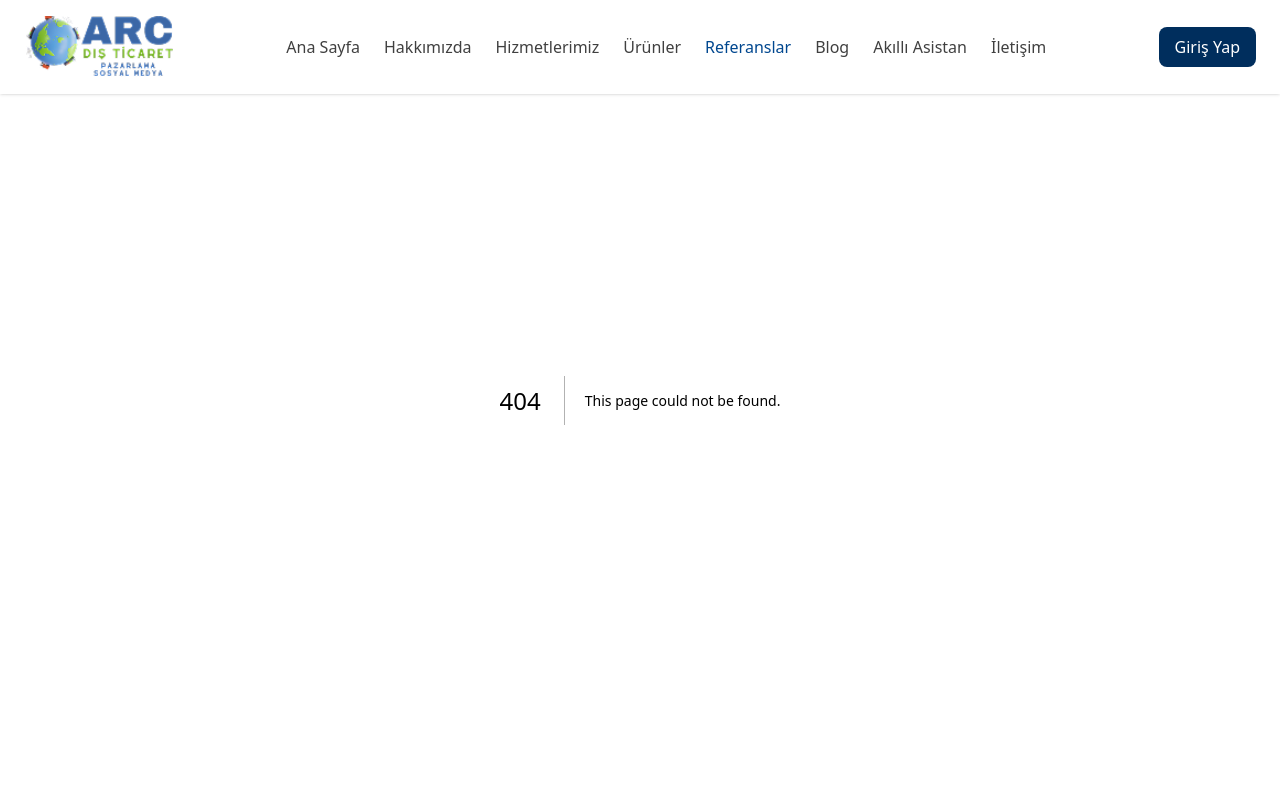
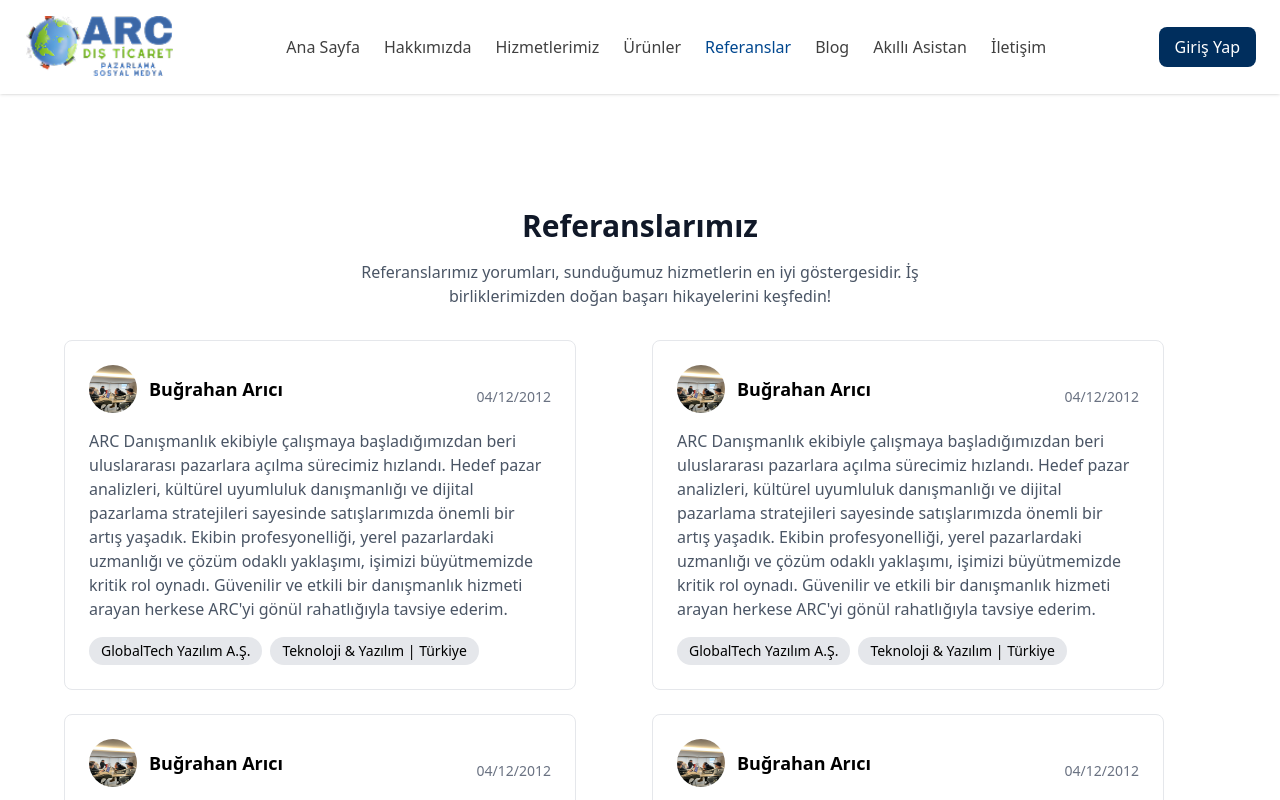
Before and after one commit to poyrazavsever/arc_foreign_trade, a Next.js app: page /references in a window 1280 px wide. Before the commit this address had no page. Shown: the top 800 px of the page. Built offline with nearby package versions, Linux system fonts and the light colour scheme.

Commit message:
feat: done testimonials section in references

```diff
--- /dev/null
+++ b/components/References/TestimonialCard.jsx
@@ -0,0 +1,32 @@
+import React from 'react'
+
+const TestimonialCard = ({ name, date, text, company, imageSrc }) => (
+
+    <div className="bg-white border border-gray-200 rounded-lg p-6 max-w-lg w-full">
+
+      <div className="flex items-center justify-between w-full">
+
+          <div className="flex items-center gap-3 mb-4">
+
+            <img src={imageSrc} alt={name} className="rounded-full w-12 h-12" />
+
+            <h3 className="font-semibold text-lg">{name}</h3>
+
+          </div>
+
+          <p className="text-gray-500 text-sm">{date}</p>
+
+      </div>
+
+      <p className="text-gray-600 text-left">{text}</p>
+
+      <div className="mt-4 flex gap-2 flex-wrap">
+        {company.map((c, index) => (
+          <span key={index} className="px-3 py-1 bg-gray-200 text-sm rounded-full">{c}</span>
+        ))}
+      </div>
+
+    </div>
+  );
+
+export default TestimonialCard
--- /dev/null
+++ b/components/References/Testimonials.jsx
@@ -0,0 +1,58 @@
+import React from 'react';
+import TestimonialCard from './TestimonialCard';
+
+
+const testimonials = [
+  {
+    id: 1,
+    name: 'Buğrahan Arıcı',
+    date: '04/12/2012',
+    text: "ARC Danışmanlık ekibiyle çalışmaya başladığımızdan beri uluslararası pazarlara açılma sürecimiz hızlandı. Hedef pazar analizleri, kültürel uyumluluk danışmanlığı ve dijital pazarlama stratejileri sayesinde satışlarımızda önemli bir artış yaşadık. Ekibin profesyonelliği, yerel pazarlardaki uzmanlığı ve çözüm odaklı yaklaşımı, işimizi büyütmemizde kritik rol oynadı. Güvenilir ve etkili bir danışmanlık hizmeti arayan herkese ARC'yi gönül rahatlığıyla tavsiye ederim.",
+    company: ['GlobalTech Yazılım A.Ş.', 'Teknoloji & Yazılım | Türkiye'],
+    imageSrc: "/Images/herosection.jpg"
+  },
+  {
+    id: 2,
+    name: 'Buğrahan Arıcı',
+    date: '04/12/2012',
+    text: "ARC Danışmanlık ekibiyle çalışmaya başladığımızdan beri uluslararası pazarlara açılma sürecimiz hızlandı. Hedef pazar analizleri, kültürel uyumluluk danışmanlığı ve dijital pazarlama stratejileri sayesinde satışlarımızda önemli bir artış yaşadık. Ekibin profesyonelliği, yerel pazarlardaki uzmanlığı ve çözüm odaklı yaklaşımı, işimizi büyütmemizde kritik rol oynadı. Güvenilir ve etkili bir danışmanlık hizmeti arayan herkese ARC'yi gönül rahatlığıyla tavsiye ederim.",
+    company: ['GlobalTech Yazılım A.Ş.', 'Teknoloji & Yazılım | Türkiye'],
+    imageSrc: "/Images/herosection.jpg"
+  },
+  {
+    id: 3,
+    name: 'Buğrahan Arıcı',
+    date: '04/12/2012',
+    text: "ARC Danışmanlık ekibiyle çalışmaya başladığımızdan beri uluslararası pazarlara açılma sürecimiz hızlandı. Hedef pazar analizleri, kültürel uyumluluk danışmanlığı ve dijital pazarlama stratejileri sayesinde satışlarımızda önemli bir artış yaşadık. Ekibin profesyonelliği, yerel pazarlardaki uzmanlığı ve çözüm odaklı yaklaşımı, işimizi büyütmemizde kritik rol oynadı. Güvenilir ve etkili bir danışmanlık hizmeti arayan herkese ARC'yi gönül rahatlığıyla tavsiye ederim.",
+    company: ['GlobalTech Yazılım A.Ş.', 'Teknoloji & Yazılım | Türkiye'],
+    imageSrc: "/Images/herosection.jpg"
+  },
+  {
+    id: 4,
+    name: 'Buğrahan Arıcı',
+    date: '04/12/2012',
+    text: "ARC Danışmanlık ekibiyle çalışmaya başladığımızdan beri uluslararası pazarlara açılma sürecimiz hızlandı. Hedef pazar analizleri, kültürel uyumluluk danışmanlığı ve dijital pazarlama stratejileri sayesinde satışlarımızda önemli bir artış yaşadık. Ekibin profesyonelliği, yerel pazarlardaki uzmanlığı ve çözüm odaklı yaklaşımı, işimizi büyütmemizde kritik rol oynadı. Güvenilir ve etkili bir danışmanlık hizmeti arayan herkese ARC'yi gönül rahatlığıyla tavsiye ederim.",
+    company: ['GlobalTech Yazılım A.Ş.', 'Teknoloji & Yazılım | Türkiye'],
+    imageSrc: "/Images/herosection.jpg"
+  },
+];
+
+
+
+const Testimonials = () => {
+  return (
+    <div className="py-16 text-center mt-36">
+      <h2 className="text-3xl font-bold text-gray-900 mb-4">Referanslarımız</h2>
+      <p className="text-gray-600 mb-8 max-w-2xl mx-auto px-4 md:px-0">
+        Referanslarımız yorumları, sunduğumuz hizmetlerin en iyi göstergesidir. İş birliklerimizden doğan başarı hikayelerini keşfedin!
+      </p>
+      <div className="grid gap-6 sm:grid-cols-2 max-w-6xl mx-auto px-4 md:px-0">
+        {testimonials.map((testimonial) => (
+          <TestimonialCard key={testimonial.id} {...testimonial} />
+        ))}
+      </div>
+    </div>
+  );
+};
+
+export default Testimonials;
--- /dev/null
+++ b/pages/references.js
@@ -0,0 +1,14 @@
+import Testimonials from '@/components/References/Testimonials'
+import React from 'react'
+
+const references = () => {
+  return (
+    <div>
+
+        <Testimonials />
+
+    </div>
+  )
+}
+
+export default references
```
